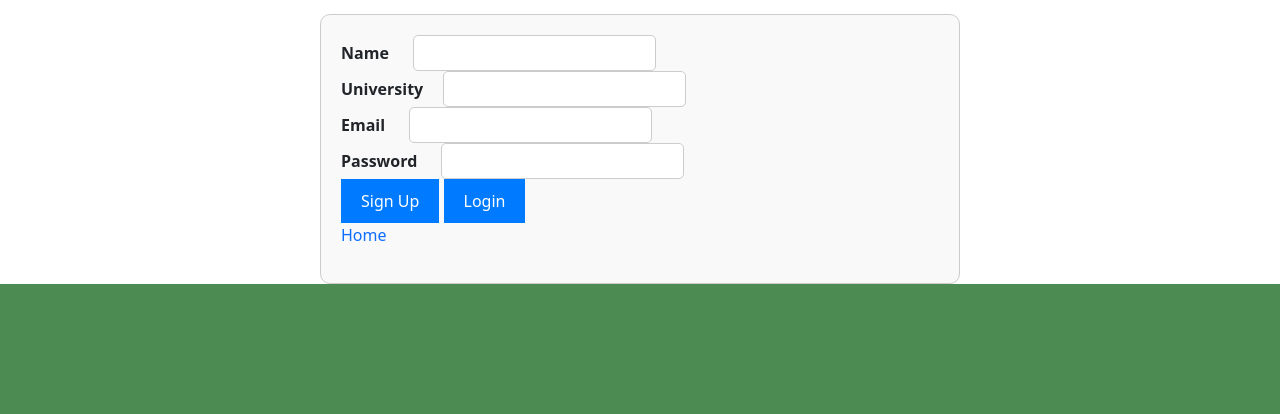
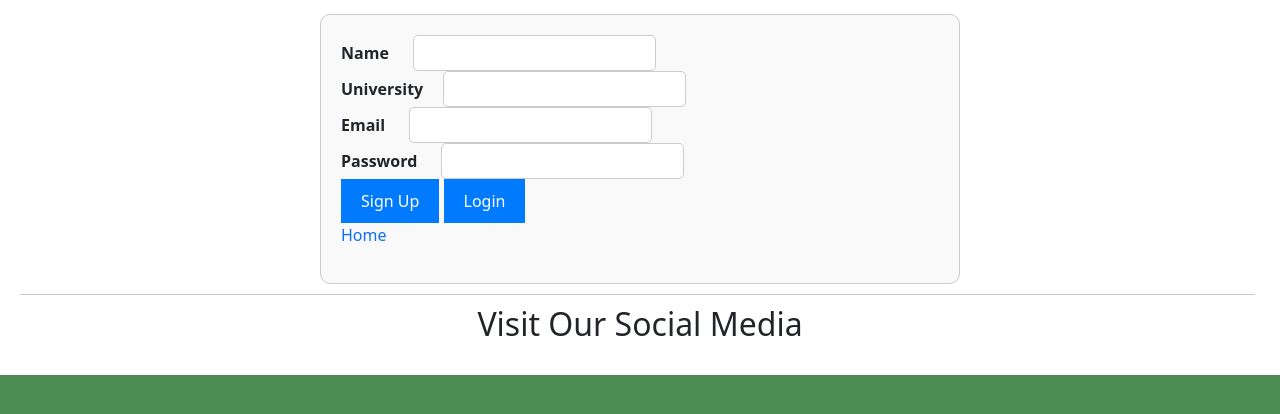
Before and after one commit to INUKA-PLATFORM/INUKA-PROJECT, a Django app: page /signup in a window 1280 px wide. Shown: the part 250-664 px from the top of the page. Run offline with Django 5.2, Linux system fonts and the light colour scheme.

Commit message:
add footers to login and signup pages

```diff
--- a/templates/frontend/signup.html
+++ b/templates/frontend/signup.html
@@ -42,5 +42,12 @@
         <button type="submit">Sign Up</button> <a href="{% url 'login' %}"><button>Login</button></a>
         <p><a href="{% url 'home' %}">Home</a></p>
     </form>
+    <footer class="social">
+        <hr>
+        <h2>Visit Our Social Media</h2>
+        <a href="https://www.linkedin.com/in/david-nanjila" class="fa fa-linkedin"></a>
+        <a href="https://github.com/stoicdavi" class="fa fa-github"></a>
+        <a href="https://twitter.com/" class="fa fa-twitter"></a>
+        </footer>
 </body>
 </html>
```
Also changed, not shown: templates/frontend/about-us.html (+3 -4 lines), templates/frontend/login.html (+7 -0 lines).
